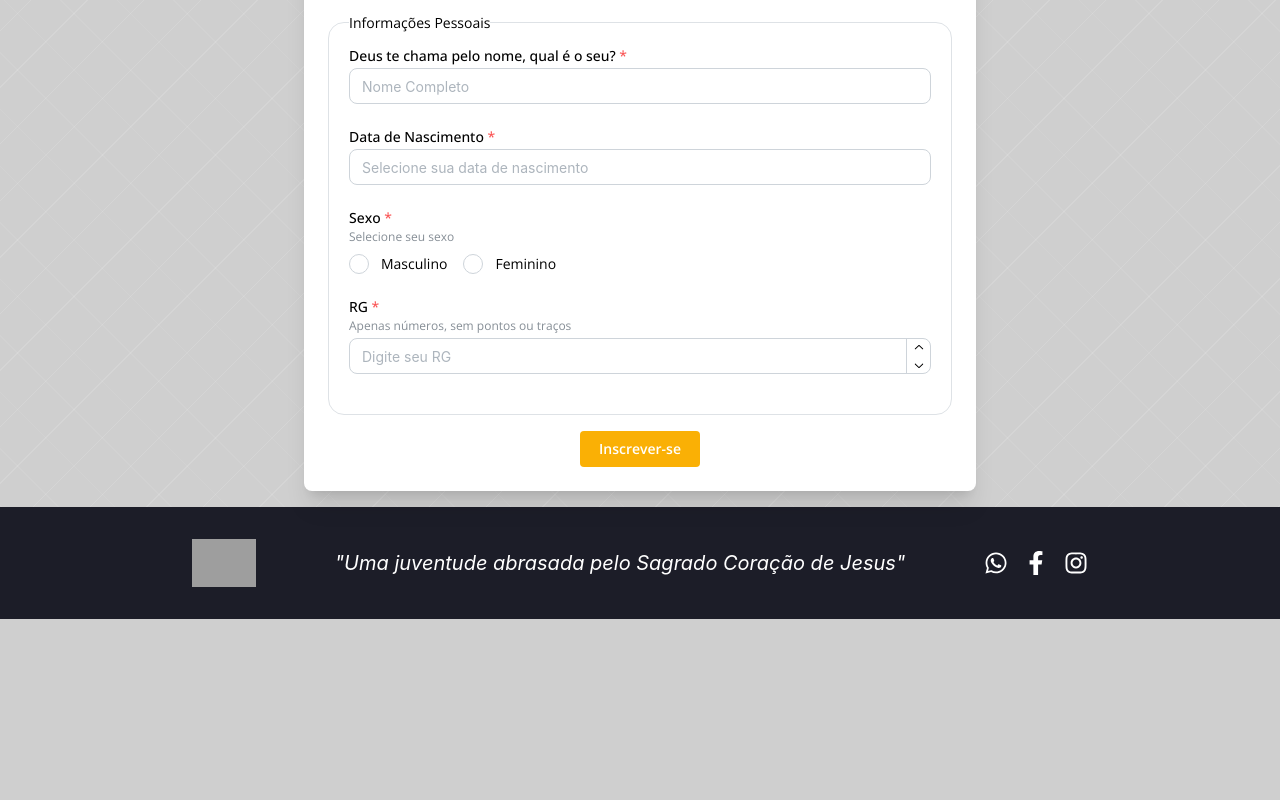
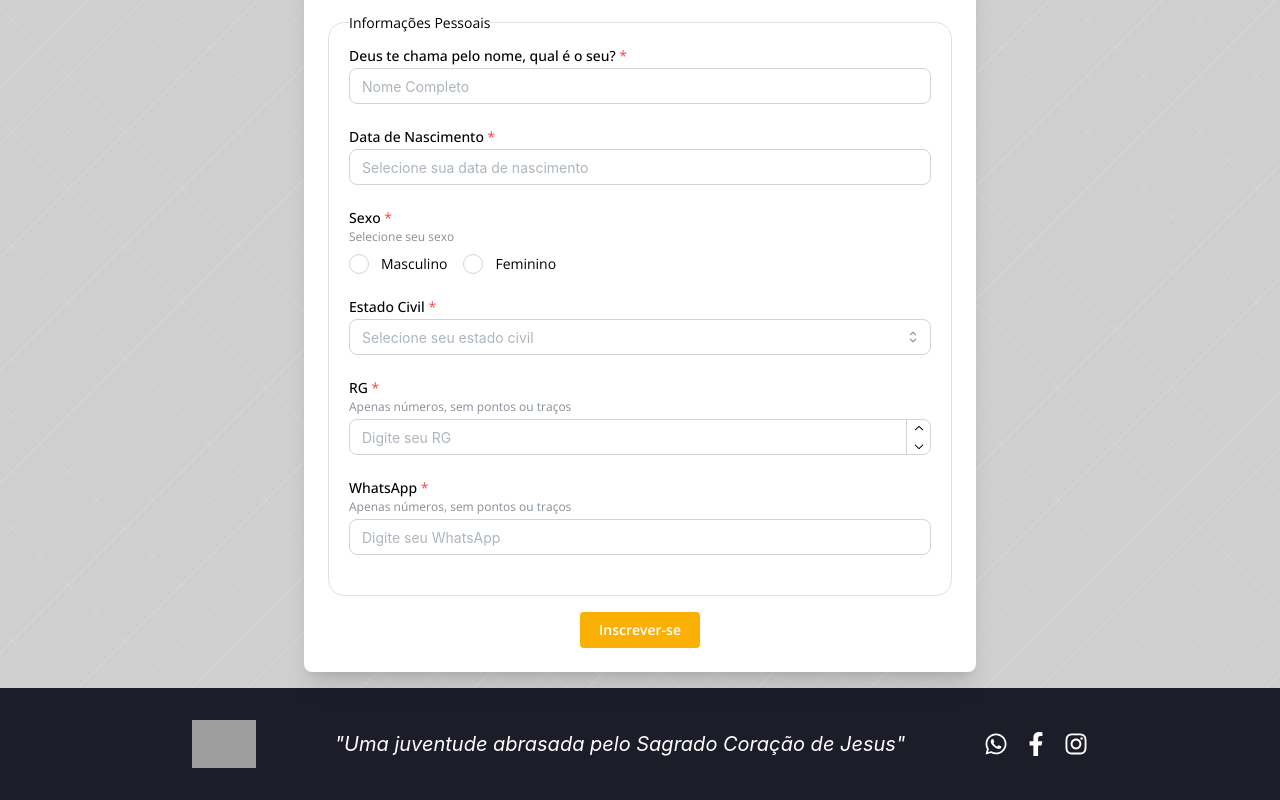
Before and after one commit to renatorebechiraposo/eleutheria, a Next.js app: page /inscrevase in a window 1280 px wide. Shown: the part 705-1505 px from the top of the page. Before the commit the page ends 1324 px from the top, so only its background shows below. Built offline with nearby package versions, Linux system fonts and the light colour scheme; grey boxes are pictures that could not be loaded.

Commit message:
feat: adicionar campos de estado civil e WhatsApp ao formulário

```diff
--- a/app/inscrevase/page.tsx
+++ b/app/inscrevase/page.tsx
@@ -5,8 +5,10 @@ import {
   Button,
   Fieldset,
   Group,
+  NativeSelect,
   NumberInput,
   Radio,
+  Select,
   Space,
   TextInput,
 } from "@mantine/core";
@@ -68,14 +70,9 @@ export default function Formulario() {
     rg: "",
     dataNascimento: "",
     sexo: "",
+    estadoCivil: "",
+    whatsapp: "",
   });
-
-  const handleChange = (e: React.ChangeEvent<HTMLInputElement>) => {
-    setForm({ ...form, [e.target.name]: e.target.value });
-  };
-  const handleNumberChange = (value: string | number) => {
-    setForm({ ...form, rg: value === "" ? "" : String(value) });
-  };
 
   const handleSubmit = async (e: React.FormEvent) => {
     e.preventDefault();
@@ -133,7 +130,7 @@ export default function Formulario() {
               label="Deus te chama pelo nome, qual é o seu?"
               placeholder="Nome Completo"
               value={form.nome}
-              onChange={handleChange}
+              onChange={(e) => setForm({ ...form, nome: e.target.value })}
             />
             <DateInput
               mb={20}
@@ -167,6 +164,19 @@ export default function Formulario() {
                 <Radio value="feminino" label="Feminino" />
               </Group>
             </Radio.Group>
+            <Select
+              mb={20}
+              radius="md"
+              required={true}
+              name="estadoCivil"
+              label="Estado Civil"
+              value={form.estadoCivil}
+              onChange={(value) =>
+                setForm({ ...form, estadoCivil: value ?? "" })
+              }
+              placeholder="Selecione seu estado civil"
+              data={["Solteiro", "Casado", "Divorciado", "Viúvo", "Amasiado"]}
+            />
             <NumberInput
               mb={20}
               radius="md"
@@ -176,7 +186,29 @@ export default function Formulario() {
               description="Apenas números, sem pontos ou traços"
               placeholder="Digite seu RG"
               value={form.rg}
-              onChange={handleNumberChange}
+              onChange={(value) =>
+                setForm({ ...form, rg: value === "" ? "" : String(value) })
+              }
+            />
+            <NumberInput
+              mb={20}
+              radius="md"
+              required={true}
+              name="whatsapp"
+              label="WhatsApp"
+              description="Apenas números, sem pontos ou traços"
+              placeholder="Digite seu WhatsApp"
+              type="tel"
+              hideControls={true}
+              allowNegative={false}
+              allowDecimal={false}
+              value={form.whatsapp}
+              onChange={(value) =>
+                setForm({
+                  ...form,
+                  whatsapp: value === "" ? "" : String(value),
+                })
+              }
             />
           </Fieldset>
           <div className="flex mt-4 justify-center items-center w-full">
```
